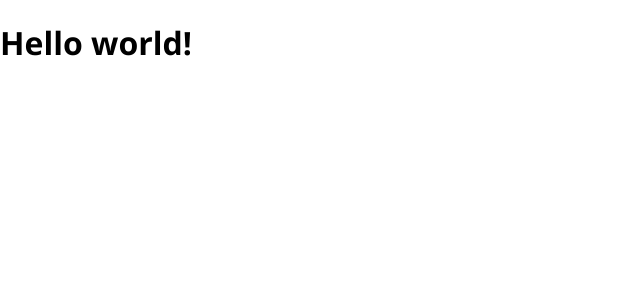
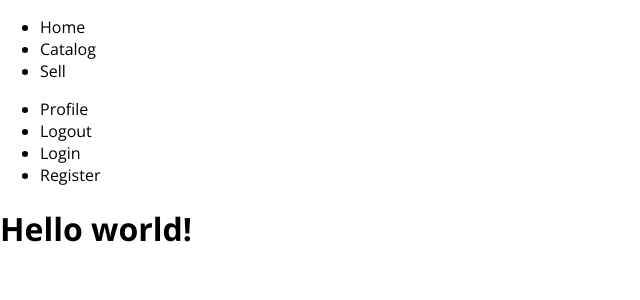
Before and after one commit to georgi-georgiev95/Second-Shift-Auto, an Angular app in the folder client/: page / in a window 1280 px wide. Shown: the top 300 px of the page, without its empty margins (0-640 px from the left). Built offline with nearby package versions, Linux system fonts and the light colour scheme.

Commit message:
Add navigation html

```diff
--- a/client/src/app/app.component.html
+++ b/client/src/app/app.component.html
@@ -1 +1,2 @@
+<app-header/>
 <h1>Hello world!</h1>
--- a/client/src/app/core/core.module.ts
+++ b/client/src/app/core/core.module.ts
@@ -10,6 +10,9 @@ import { HeaderComponent } from './header/header.component';
   ],
   imports: [
     CommonModule
+  ],
+  exports: [
+    HeaderComponent
   ]
 })
 export class CoreModule { }
--- a/client/src/app/core/header/header.component.html
+++ b/client/src/app/core/header/header.component.html
@@ -1 +1,21 @@
-<p>header works!</p>
+<div class="container">
+  <div>
+    <ul>
+      <li routerLink="/">Home</li>
+      <li routerLink="/cars/catalog">Catalog</li>
+      <li routerLink="/cars/sell">Sell</li>
+    </ul>
+  </div>
+  <div>
+    <ul>
+      <ng-container>
+        <li routerLink="/users/profile">Profile</li>
+        <li>Logout</li>
+      </ng-container>
+      <ng-container>
+        <li routerLink="/users/login">Login</li>
+        <li routerLink="/users/register">Register</li>
+      </ng-container>
+    </ul>
+  </div>
+</div>
```
